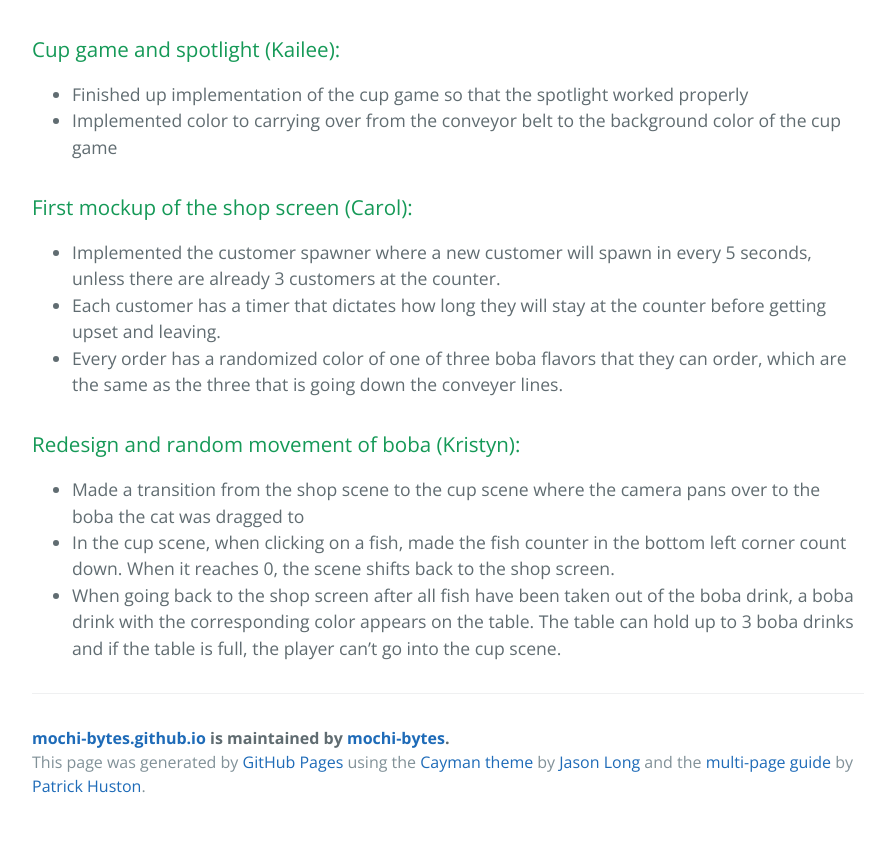
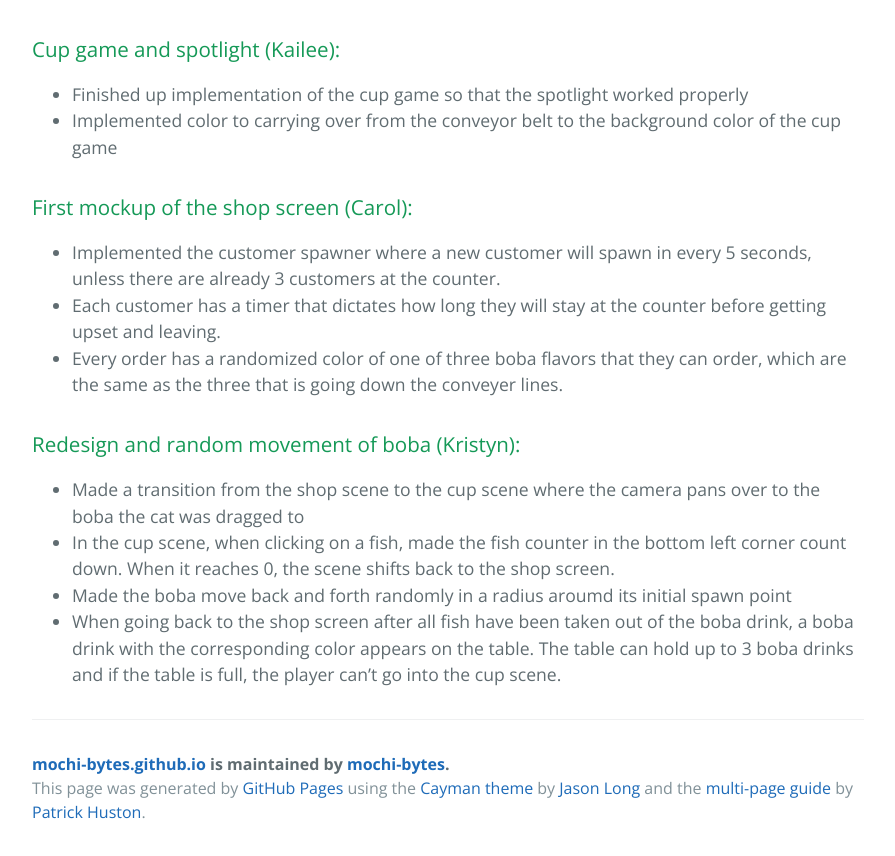
Before and after one commit to mochi-bytes/mochi-bytes.github.io, a Jekyll site: the page built from milestone2.md, in a window 1280 px wide and 900 px high, scrolled down 1511 px, cut to the strip 44-900 px from the top of the window. Shown: the whole strip, without its empty margins (192-1087 px from the left). Built offline with Jekyll 4.4.1, drawn with Linux system fonts in a browser that asks for light colours; before the commit the page ends 2385 px from its top, so only the background shows below that.

Commit message:
Update milestone2.md

```diff
--- a/milestone2.md
+++ b/milestone2.md
@@ -39,4 +39,5 @@ For our second milestone, after doing some rough development from milestone 1, w
 
 - Made a transition from the shop scene to the cup scene where the camera pans over to the boba the cat was dragged to
 - In the cup scene, when clicking on a fish, made the fish counter in the bottom left corner count down. When it reaches 0, the scene shifts back to the shop screen.
+- Made the boba move back and forth randomly in a radius aroumd its initial spawn point
 - When going back to the shop screen after all fish have been taken out of the boba drink, a boba drink with the corresponding color appears on the table. The table can hold up to 3 boba drinks and if the table is full, the player can't go into the cup scene.
```
